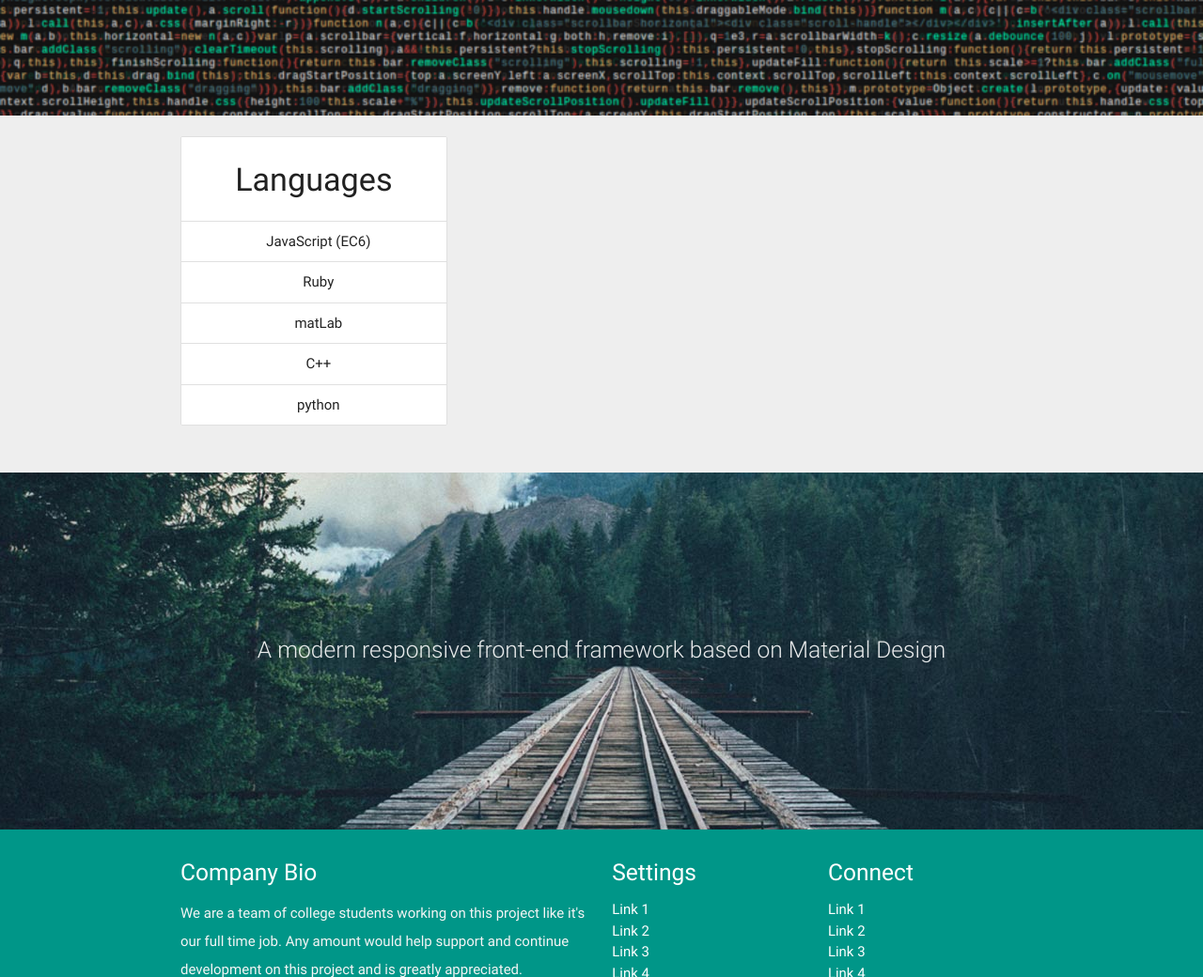
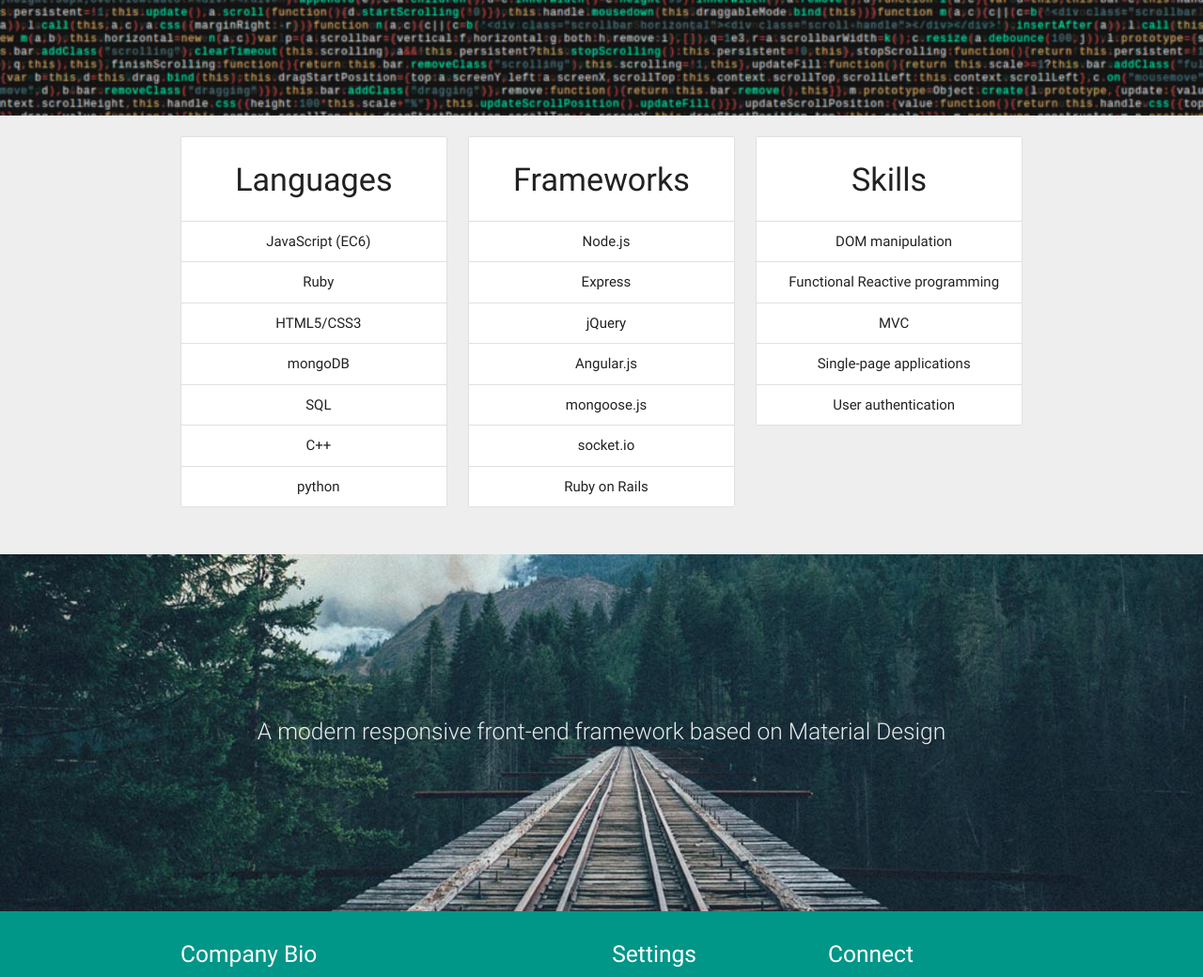
Before and after one commit to olegkord/portfolio, a plain HTML site: page index.html in a window 1280 px wide. Shown: the part 1760-2800 px from the top of the page at 94% size. Drawn offline with nearby package versions, Linux system fonts and the light colour scheme.

Commit message:
added languages and skills

```diff
--- a/index.html
+++ b/index.html
@@ -138,9 +138,33 @@
             <li class="collection-header"><h4>Languages</h4></li>
             <li class="collection-item">JavaScript (EC6)</li>
             <li class="collection-item">Ruby</li>
-            <li class="collection-item">matLab</li>
+            <li class="collection-item">HTML5/CSS3</li>
+            <li class="collection-item">mongoDB</li>
+            <li class="collection-item">SQL</li>
             <li class="collection-item">C++</li>
             <li class="collection-item">python</li>
+          </ul>
+        </div>
+        <div class="col s12 m4 center">
+          <ul class="collection with-header">
+            <li class="collection-header"><h4>Frameworks</h4></li>
+            <li class="collection-item">Node.js</li>
+            <li class="collection-item">Express</li>
+            <li class="collection-item">jQuery</li>
+            <li class="collection-item">Angular.js</li>
+            <li class="collection-item">mongoose.js</li>
+            <li class="collection-item">socket.io</li>
+            <li class="collection-item">Ruby on Rails</li>
+          </ul>
+        </div>
+        <div class="col s12 m4 center">
+          <ul class="collection with-header">
+            <li class="collection-header"><h4>Skills</h4></li>
+            <li class="collection-item">DOM manipulation</li>
+            <li class="collection-item">Functional Reactive programming</li>
+            <li class="collection-item">MVC</li>
+            <li class="collection-item">Single-page applications</li>
+            <li class="collection-item">User authentication</li>
           </ul>
         </div>
       </div>
```
